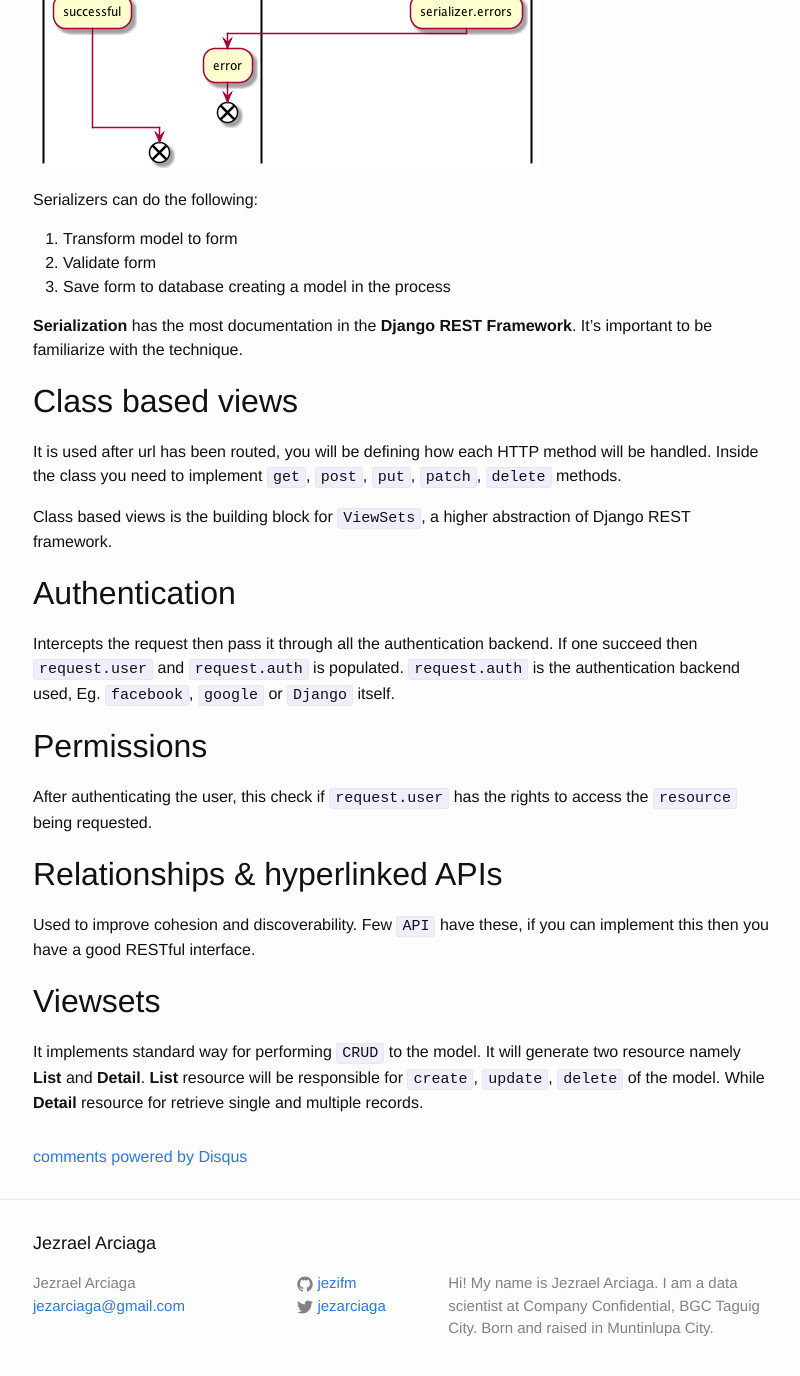
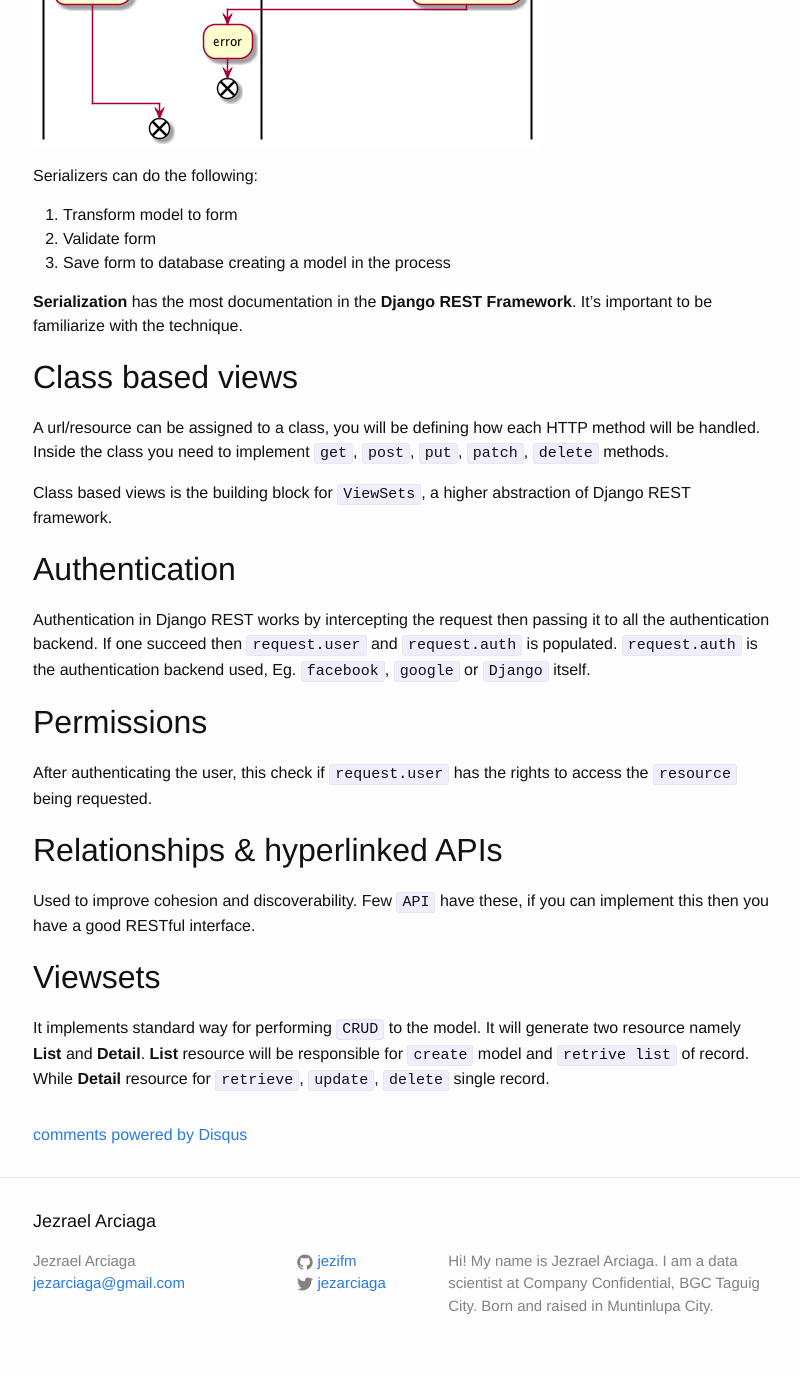
Before and after one commit to dharmeshkakadia/jezifm.github.io, a Jekyll site: the page built from _posts/2016-07-24-django-rest-framework.md, in a window 1280 px wide and 1400 px high, scrolled down 903 px. Shown: the top 1376 px of the window, without its empty margins (237-1037 px from the left). Built offline with Jekyll 4.4.1, drawn with Linux system fonts in a browser that asks for light colours; comment, search, counter and statistics services are not loaded; some of the changed text lies outside the part shown.

Commit message:
Fix broken link on rest docs

```diff
--- a/_posts/2016-07-24-django-rest-framework.md
+++ b/_posts/2016-07-24-django-rest-framework.md
@@ -17,7 +17,7 @@
 
 ## Serialization
 
-A serializer is used to transform request parameters to model and vice versa. A typical activity would look like this
+Serializer transforms request parameter to model or vice versa. A typical flow would look like this
 
 ![serializer activity diagram](/assets/djangorest-serialization.png)
 
@@ -31,13 +31,13 @@
 
 ## Class based views
 
-It is used after url has been routed, you will be defining how each HTTP method will be handled. Inside the class you need to implement `get`, `post`, `put`, `patch`, `delete` methods.
+A url/resource can be assigned to a class, you will be defining how each HTTP method will be handled. Inside the class you need to implement `get`, `post`, `put`, `patch`, `delete` methods.
 
 Class based views is the building block for `ViewSets`, a higher abstraction of Django REST framework.
 
 ## Authentication
 
-Intercepts the request then pass it through all the authentication backend. If one succeed then `request.user` and `request.auth` is populated. `request.auth` is the authentication backend used, Eg. `facebook`, `google` or `Django` itself.
+Authentication in Django REST works by intercepting the request then passing it to all the authentication backend. If one succeed then `request.user` and `request.auth` is populated. `request.auth` is the authentication backend used, Eg. `facebook`, `google` or `Django` itself.
 
 ## Permissions
 
@@ -49,6 +49,6 @@
 
 ## Viewsets
 
-It implements standard way for performing `CRUD` to the model. It will generate two resource namely **List** and **Detail**. **List** resource will be responsible for `create`, `update`, `delete` of the model. While **Detail** resource for retrieve single and multiple records.
+It implements standard way for performing `CRUD` to the model. It will generate two resource namely **List** and **Detail**. **List** resource will be responsible for `create` model and `retrive list` of record. While **Detail** resource for `retrieve`, `update`, `delete` single record.
 
-[official-guide]: http://www.tomchristie.com/rest-framework-2-docs/
+[official-guide]: (http://www.tomchristie.com/rest-framework-2-docs/)
```
